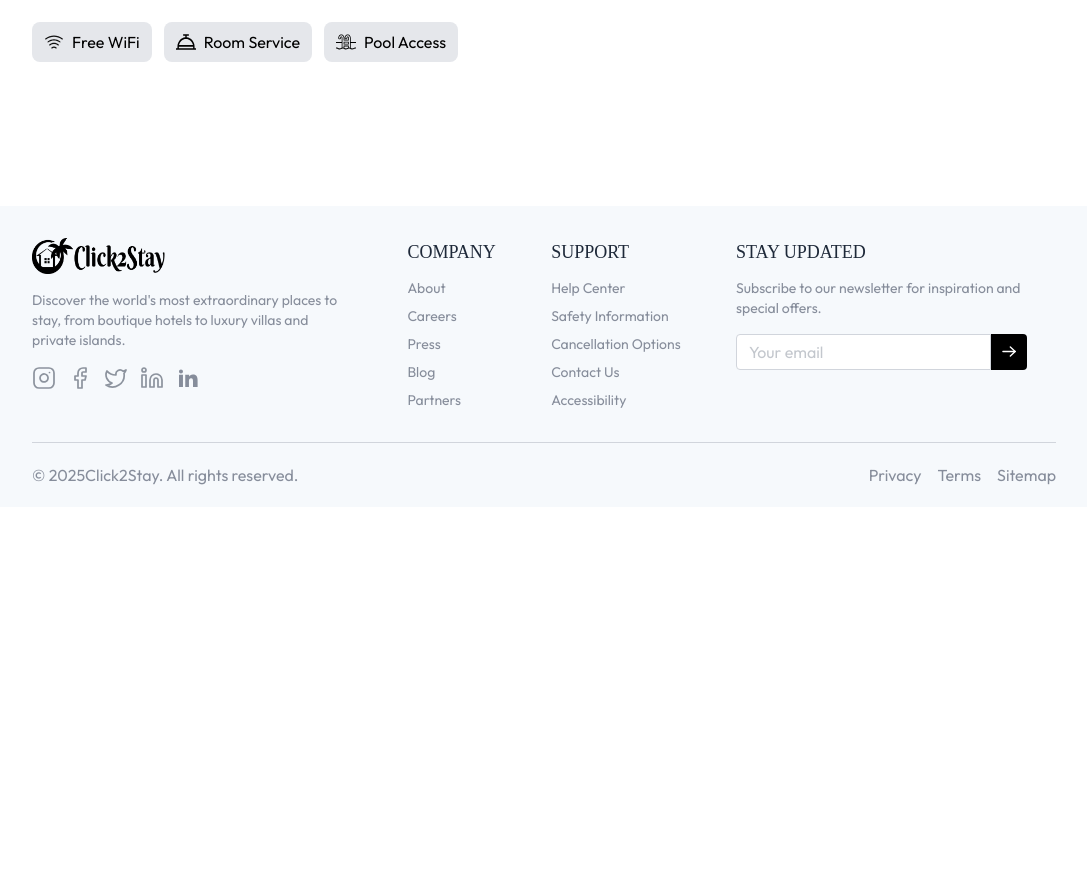
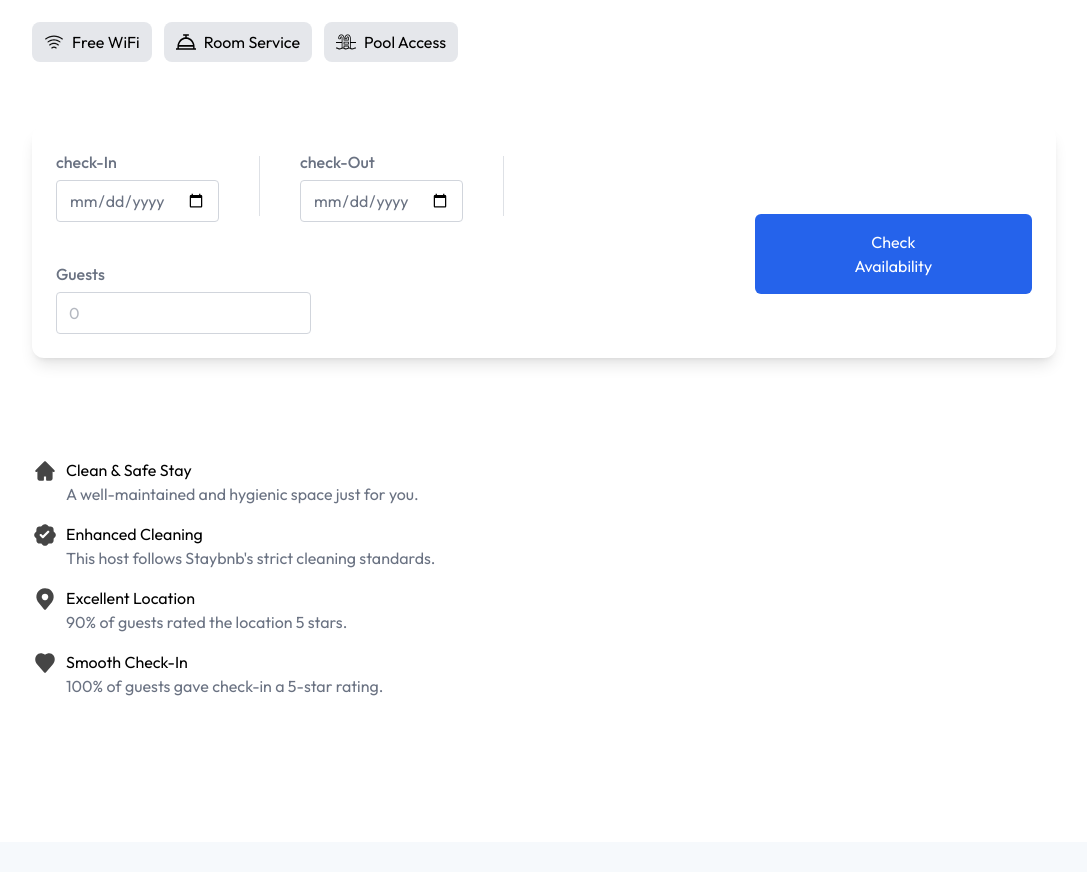
Before and after one commit to JulianaTonu/Hotel_Booking, a React (Vite) app in the folder client/: page /rooms/67f763d8197ac559e4089b7a in a window 1280 px wide. Shown: the part 687-1559 px from the top of the page, without its empty margins (96-1183 px from the left). Before the commit the page ends 1194 px from the top, so only its background shows below. Built offline with nearby package versions, Linux system fonts and the light colour scheme; no server answers; a web font is replaced by a local one.

Commit message:
coomon specification

```diff
--- a/client/src/assets/assets.js
+++ b/client/src/assets/assets.js
@@ -38,6 +38,7 @@ import uploadArea from "./uploadArea.svg";
 import totalBookingIcon from "./totalBookingIcon.svg";
 import totalRevenueIcon from "./totalRevenueIcon.svg";
 import hotelLogo from "./hotelLogo.png";
+import owner from "./owner.jpeg";
 
 export const assets = {
     logo,
@@ -72,7 +73,8 @@ export const assets = {
     uploadArea,
     totalBookingIcon,
     totalRevenueIcon,
-    hotelLogo
+    hotelLogo,
+    owner
 }
 
 export const cities = [
--- a/client/src/pages/RoomDetails.jsx
+++ b/client/src/pages/RoomDetails.jsx
@@ -1,6 +1,6 @@
 import React, { useEffect, useState } from 'react';
 import { useParams } from 'react-router-dom';
-import { assets, facilityIcons, roomsDummyData } from '../assets/assets';
+import { assets, facilityIcons, roomCommonData, roomsDummyData } from '../assets/assets';
 import StarRating from '../components/StarRating';
 
 const RoomDetails = () => {
@@ -68,8 +68,57 @@ const RoomDetails = () => {
                         ))}
                     </div>
                 </div>
-                    <p className='font-medium text-2xl'>${room.pricePerNight}/night</p>
+                <p className='font-medium text-2xl'>${room.pricePerNight}/night</p>
             </div>
+
+            {/* {CheckIn CheckOut Form } */}
+            <form className='flex flex-col md:flex-row items-start md:items-center justify-between bg-white shadow-lg p-6 rounded-xl mx-auto mt-16 max-w-6xl'>
+
+                <div className='flex flex-col flex-wrap md:flex-row items-start md:items-center gap-4 md:gap-10 text-gray-500'>
+                    <div className='flex flex-col'>
+                        <label htmlFor="checkInDate" className='font-medium'>check-In</label>
+                        <input type="date" id='checkInDate' placeholder='check-In'
+                            className='w-full rounded border border-gray-300 px-3 py-2 mt-1.5 outline-none' required
+                        />
+                    </div>
+                    <div className='w-px h-15 bg-gray-300/70 max-md:hidden'></div>
+                    <div className='flex flex-col'>
+                        <label htmlFor="checkOutDate" className='font-medium'>check-Out</label>
+                        <input type="date" id='checkOutDate' placeholder='check-Out'
+                            className='w-full rounded border border-gray-300 px-3 py-2 mt-1.5 outline-none' required
+                        />
+                    </div>
+                    <div className='w-px h-15 bg-gray-300/70 max-md:hidden'></div>
+                    <div className='flex flex-col'>
+                        <label htmlFor="guests" className='font-medium'>Guests</label>
+                        <input type="number" id='guests' placeholder='0'
+                            className='w-full rounded border border-gray-300 px-3 py-2 mt-1.5 outline-none' required
+                        />
+                    </div>
+                </div>
+                <button type='submit' className='bg-primary hover:bg-blue-800 active:scale-95 transition-all text-white
+                rounded-md max-md:w-full max-md:mt-6 md:px-20 py-3 md:py-4 text-base cursor-pointer
+                mt-6'>
+                    Check Availability
+                </button>
+            </form>
+
+            {/* { Common Specifications } */}
+            <div className='mt-25 space-y-4'>
+                {roomCommonData.map((spec, index) => (
+                    <div key={index} className='flex items-start gap-2'>
+                        <img src={spec.icon} alt={`${spec.title}-icon`}
+                            className='w-6.5' />
+                        <div>
+                            <p className='text-base'>{spec.title}</p>
+                            <p className='text-gray-500'>{spec.description}</p>
+                        </div>
+                    </div>
+                ))}
+            </div>
+
+
+
         </div>
     );
 };
```
Also changed, not shown: client/src/assets/Owner.jpeg (added).
